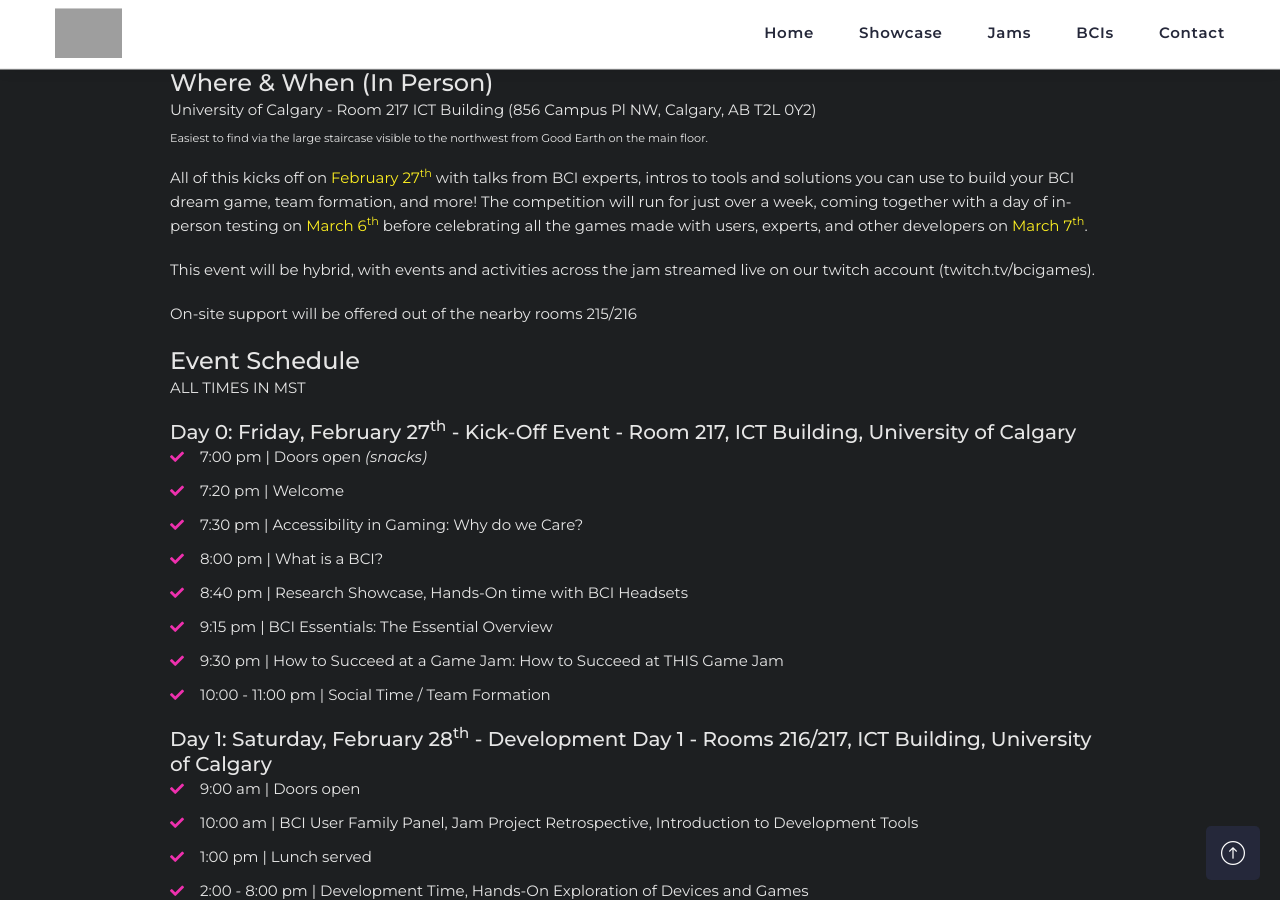
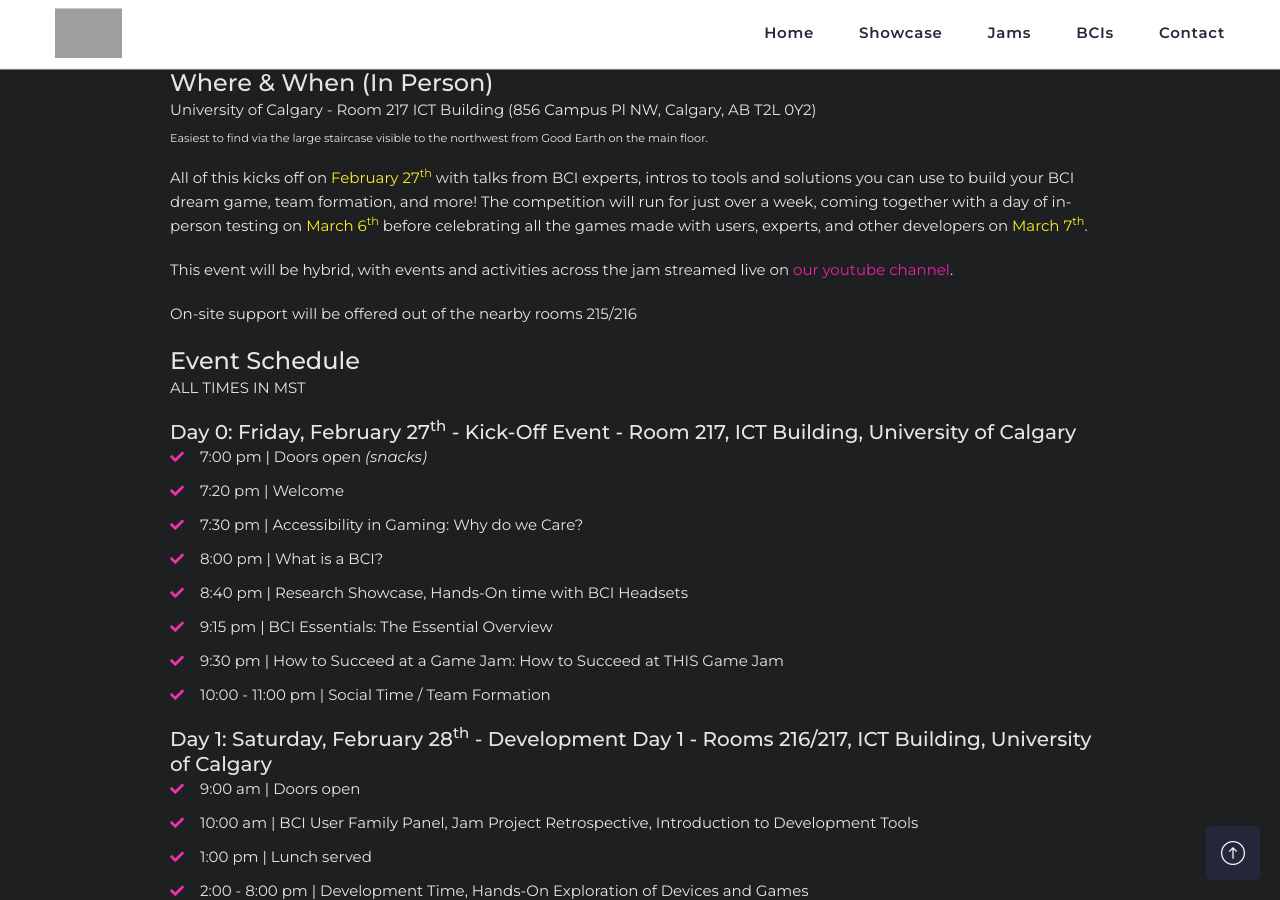
Before and after one commit to BCI-Games/bci-games.github.io, a Jekyll site: the page built from jams/2026.html, in a window 1280 px wide and 900 px high, scrolled down 1993 px. Built offline with Jekyll 4.4.1, drawn with Linux system fonts in a browser that asks for light colours; some of the changed text lies outside the part shown.

Commit message:
Replaced twitch links with youtube

```diff
--- a/jams/2026.html
+++ b/jams/2026.html
@@ -77,7 +77,7 @@
                         The competition will run for just over a week, coming together with a day of in-person testing on <span style="color: #fcee21">March 6<sup>th</sup></span> before celebrating all the games made with users, experts, and other developers on <span style="color: #fcee21">March 7<sup>th</sup></span>.
                     </p>
                     <p>
-                        This event will be hybrid, with events and activities across the jam streamed live on our twitch account (twitch.tv/bcigames).
+                        This event will be hybrid, with events and activities across the jam streamed live on <a href="https://www.youtube.com/@bcigames">our youtube channel</a>.
                     </p>
                     <p>On-site support will be offered out of the nearby rooms 215/216</p>
 
@@ -170,13 +170,13 @@
                             </div>
                         </li>
                         <li>
+                            <strong>Share with Friends!</strong>
+                        </li>
+                        <li>
                             <strong>Join the Stream</strong>
                             <div class="txt">
-                                <a href="/" style="pointer-events: none">twitch.tv/bcigames</a>
+                                <a href="https://www.youtube.com/@bcigames">youtube.com/@bcigames</a>
                             </div>
-                        </li>
-                        <li>
-                            <strong>Share with Friends!</strong>
                         </li>
                     </ul>
                 </div>
```
